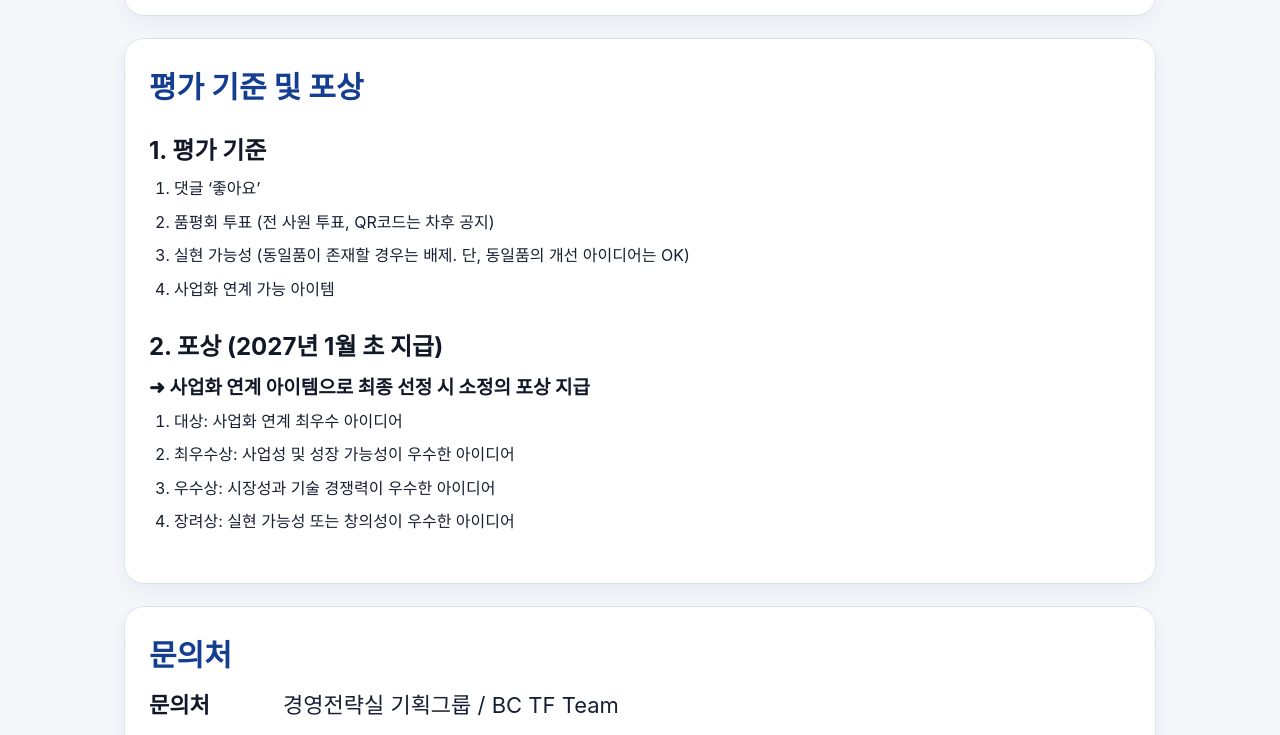
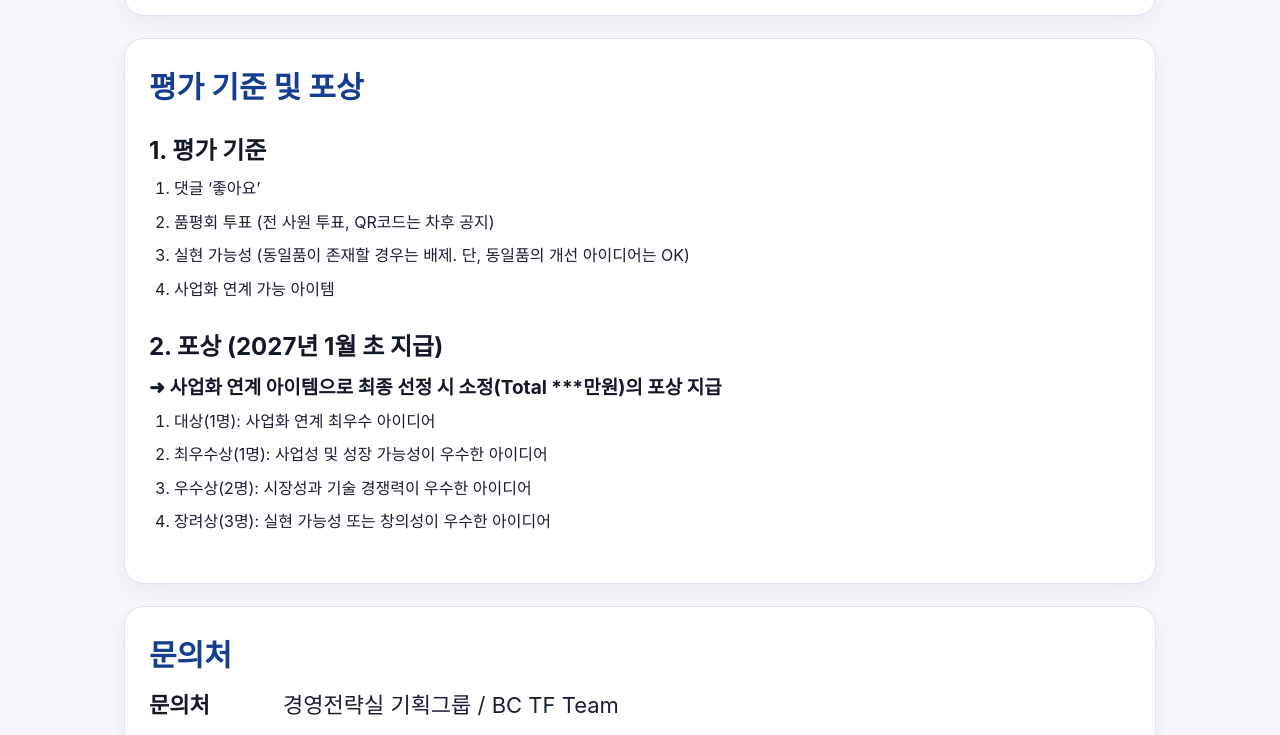
Before and after one commit to koungdoo/IDEA-Festival, a plain HTML site: page index.html in a window 1280 px wide. Shown: the part 2071-2806 px from the top of the page. Drawn offline with nearby package versions, Linux system fonts and the light colour scheme.

Commit message:
Update index.html

```diff
--- a/index.html
+++ b/index.html
@@ -63,7 +63,7 @@
       <h2>진행 기간</h2>
       <ol class="period-list">
         <li><span class="period-date">8/21~9/11</span><span class="period-desc">ALPSALPINE 기술에 대한 사전 홍보 영상 배포 및 상영</span></li>
-        <li class="active"><span class="period-date">8/24~9/11</span><span class="period-desc">아이디어 접수 및 공감(투표) <b>(3주간)</b></span></li>
+        <li class="active"><span class="period-date">8/24~9/11 or 9/16</span><span class="period-desc">아이디어 접수(~9/11) 및 공감_투표(~9/16) <b>(3주간)</b></span></li>
         <li><span class="period-date">9/말~10/초</span><span class="period-desc">우수 아이디어 선정 <span class="note">(모든 아이디어에 대해 피드백 예정)</span></span></li>
         <li><span class="period-date">10/초~12/초</span><span class="period-desc">우수 아이디어의 PoC 제작 <span class="note">(관련 부서와 협의하여 PoC 제작)</span></span></li>
         <li class="active"><span class="period-date">12월 중</span><span class="period-desc">품평회 <b>(전 사원 QR코드 투표 포함)</b> 및 사업 연계 아이템 선정</span></li>
@@ -117,12 +117,12 @@
       </div>
       <div class="evaluation-section">
         <h3>2. 포상 <span class="sub-title">(2027년 1월 초 지급)</span></h3>
-        <p class="award-summary">➜ 사업화 연계 아이템으로 최종 선정 시 소정의 포상 지급</p>
+        <p class="award-summary">➜ 사업화 연계 아이템으로 최종 선정 시 소정(Total ***만원)의 포상 지급</p>
         <ol>
-          <li>대상: 사업화 연계 최우수 아이디어</li>
-          <li>최우수상: 사업성 및 성장 가능성이 우수한 아이디어</li>
-          <li>우수상: 시장성과 기술 경쟁력이 우수한 아이디어</li>
-          <li>장려상: 실현 가능성 또는 창의성이 우수한 아이디어</li>
+          <li>대상(1명): 사업화 연계 최우수 아이디어</li>
+          <li>최우수상(1명): 사업성 및 성장 가능성이 우수한 아이디어</li>
+          <li>우수상(2명): 시장성과 기술 경쟁력이 우수한 아이디어</li>
+          <li>장려상(3명): 실현 가능성 또는 창의성이 우수한 아이디어</li>
         </ol>
       </div>
     </section>
```
